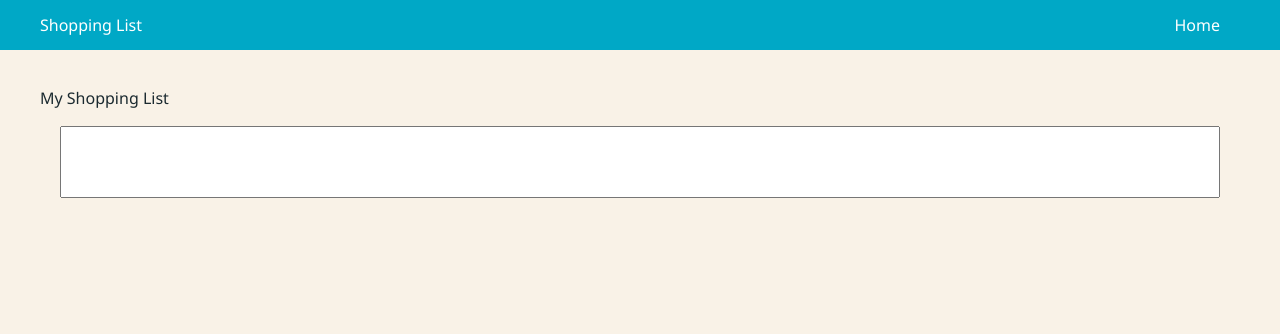
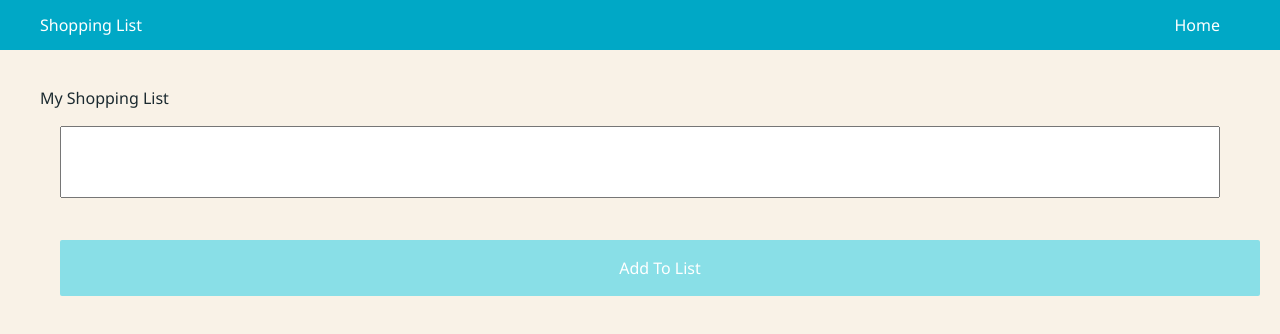
Before and after one commit to emilypisaygnane/adv-fullstack-reducer-shopping, a React app: page / in a window 1280 px wide. Shown: the top 334 px of the page. Built offline with nearby package versions, Linux system fonts and the light colour scheme; no server answers; the database is empty.

Commit message:
added submit button to form

```diff
--- a/src/components/Shopping/ShoppingListForm.jsx
+++ b/src/components/Shopping/ShoppingListForm.jsx
@@ -5,10 +5,11 @@ export default function ShoppingListForm({
 }) {
   return <form onSubmit={(e) => {
     e.preventDefault();
-    onSubmit();
+    onSubmit(body);
   }}>
     <textarea value={body} onChange={(e) => {
       onBodyChanged(e.target.value);
     }}/>
+    <button type="submit">Add To List</button>
   </form>;
 }
```
